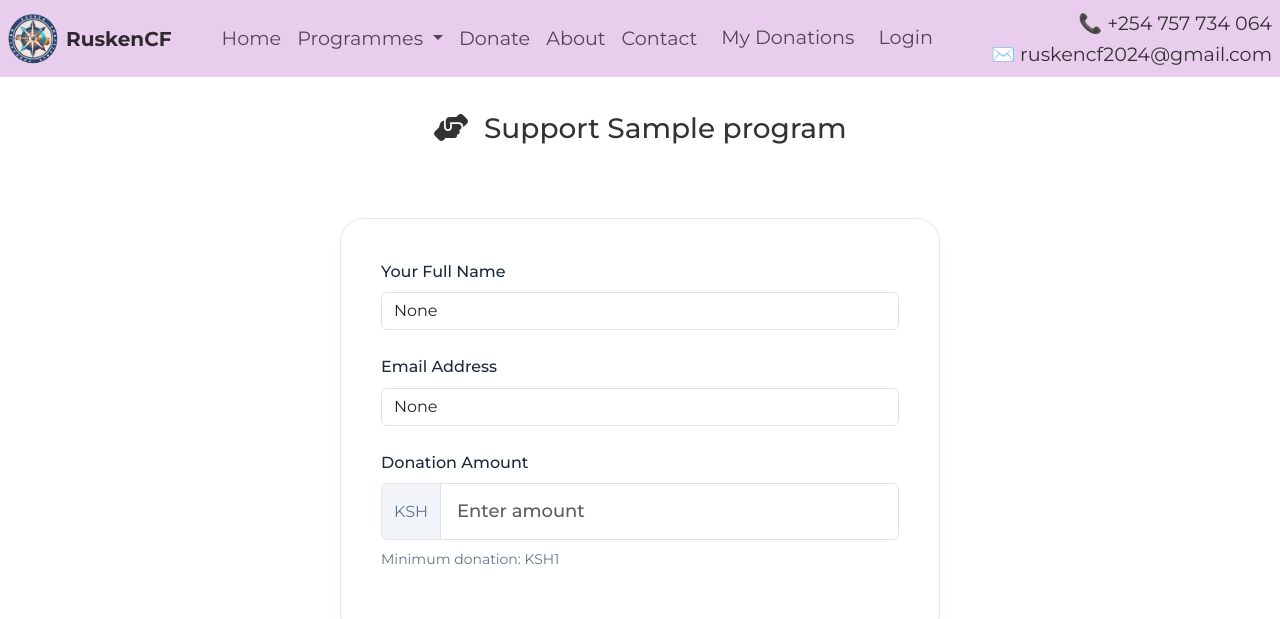
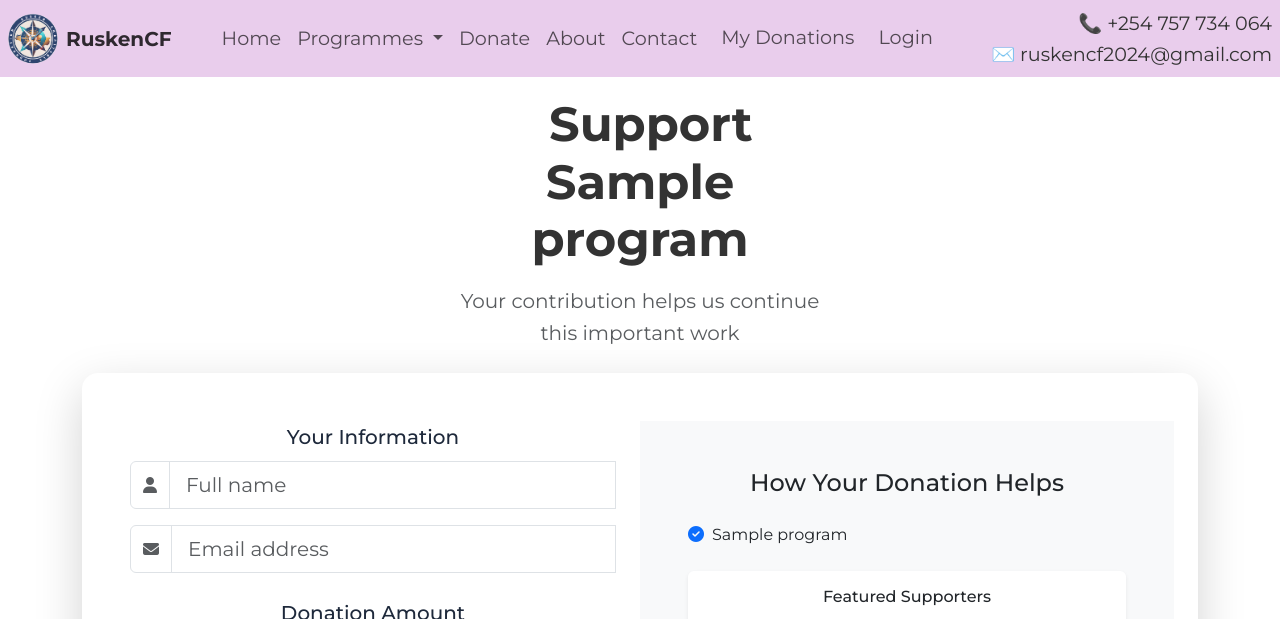
Before and after one commit to KEVINOCHAE/Rusken-Charitable-Foundation, a Flask app: page /donate/donate?program_id=1 in a window 1280 px wide. Shown: the top 619 px of the page. Run offline with Flask 3, Linux system fonts and the light colour scheme; tables that the repository leaves empty hold one stand-in row (values such as "Sample post"); some libraries are stand-ins or nearby versions.

Commit message:
paypal settings

```diff
--- a/app/donate/routes.py
+++ b/app/donate/routes.py
@@ -22,7 +22,6 @@ donate_bp = Blueprint('donate', __name__)
 logger = logging.getLogger(__name__)
 
 
-
 @donate_bp.route('/donate', methods=['GET'])
 def donate():
     program_id = request.args.get('program_id', type=int)
@@ -35,21 +34,23 @@ def donate():
 
     # Pre-fill for logged-in users
     if current_user.is_authenticated:
-        form.donor_name.data  = current_user.username
+        form.donor_name.data = current_user.username
         form.donor_email.data = current_user.email
+    else:
+        form.donor_name.data = ''
+        form.donor_email.data = ''
 
     # Calculate how much remains on the program’s budget
     remaining = f"KSH {program.budget_remaining:,.2f}"
 
     return render_template(
         'donate/donate.html',
-        program           = program,
-        form              = form,
-        remaining         = remaining,
-        currency_symbol   = "KSH",
-        paypal_client_id  = current_app.config['PAYPAL_LIVE_CLIENT_ID']
+        program=program,
+        form=form,
+        remaining=remaining,
+        currency_symbol="KSH",
+        paypal_client_id=current_app.config['PAYPAL_LIVE_CLIENT_ID']
     )
-
 
 
 @donate_bp.route('/confirmation/<int:donation_id>')
--- a/app/paypal/routes.py
+++ b/app/paypal/routes.py
@@ -256,6 +256,9 @@ def _redirect_after(donation):
     return render_template('donate/guest_confirmation.html', donation=donation)
 
 
+
+
+
 @paypal_bp.route('/webhook', methods=['POST'])
 def webhook():
     # 1. Gather PayPal headers
--- a/app/templates/donate/donate.html
+++ b/app/templates/donate/donate.html
@@ -1,58 +1,139 @@
 {% extends "base.html" %}
-{% block title %}Donate to {{ program.title }}{% endblock %}
+{% block title %}Support {{ program.title }} | {{ super() }}{% endblock %}
 
 {% block content %}
-<div class="container py-5 mt-5">
-  <div class="donation-header">
-    <h3>
-      <i class="fas fa-hands-helping me-2"></i>
+<div class="container-lg py-5 mt-5">
+
+
+
+  <div class="text-center mb-5">
+    <div class="progress-wrapper mx-auto mb-4">
+
+    <h1 class="display-5 fw-bold mb-3">
+      <i class="fas fa-hands-holding-heart text-primary me-2"></i>
       Support {{ program.title }}
-    </h3>
-    <div class="remaining">
-      Goal Progress: {{ remaining }} remaining
-    </div>
+    </h1>
+    <p class="lead text-muted">Your contribution helps us continue this important work</p>
   </div>
 
-  <div class="donation-card">
-    <form id="donationForm">
-      {{ form.hidden_tag() }}
+  <!-- Donation Card -->
+  <div class="card border-0 shadow-lg rounded-4 overflow-hidden">
+    <div class="card-body p-5">
+      <div class="row g-5">
+        <!-- Donation Form -->
+        <div class="col-lg-6">
+          <form id="donationForm" class="needs-validation" novalidate>
+            {{ form.hidden_tag() }}
 
-      <div class="mb-4">
-        <label class="form-label">Your Full Name</label>
-        <input type="text" class="form-control" id="donor_name"
-               name="donor_name" required placeholder="John Doe"
-               value="{{ form.donor_name.data }}">
+            <!-- Donor Info -->
+            <div class="mb-4">
+              <label class="form-label fs-5 fw-medium">Your Information</label>
+              <div class="input-group mb-3">
+                <span class="input-group-text">
+                  <i class="fas fa-user text-muted"></i>
+                </span>
+                <input type="text" class="form-control form-control-lg"
+                       id="donor_name" name="donor_name" required
+                       placeholder="Full name" value="{{ form.donor_name.data }}">
+                <div class="invalid-feedback">Please enter your name</div>
+              </div>
+
+              <div class="input-group">
+                <span class="input-group-text">
+                  <i class="fas fa-envelope text-muted"></i>
+                </span>
+                <input type="email" class="form-control form-control-lg"
+                       id="donor_email" name="donor_email" required
+                       placeholder="Email address" value="{{ form.donor_email.data }}">
+                <div class="invalid-feedback">Please enter a valid email</div>
+              </div>
+            </div>
+
+            <!-- Amount Selection -->
+            <div class="mb-4">
+              <label class="form-label fs-5 fw-medium">Donation Amount</label>
+              <div class="d-grid gap-2 mb-3">
+                <div class="btn-group" role="group">
+                  <button type="button" class="btn btn-outline-primary amount-btn" data-amount="25">$25</button>
+                  <button type="button" class="btn btn-outline-primary amount-btn" data-amount="50">$50</button>
+                  <button type="button" class="btn btn-outline-primary amount-btn" data-amount="100">$100</button>
+                </div>
+              </div>
+
+              <div class="input-group">
+                <span class="input-group-text bg-white border-end-0">
+                  <span class="text-primary fw-medium">{{ currency_symbol }}</span>
+                </span>
+                <input type="number" class="form-control form-control-lg border-start-0"
+                       id="amount" name="amount" step="1" min="1" required
+                       placeholder="Other amount" value="{{ form.amount.data }}">
+                <div class="invalid-feedback">Minimum donation is {{ currency_symbol }}1</div>
+              </div>
+            </div>
+
+            <!-- Payment Section -->
+            <div class="border-top pt-4 mt-4">
+              <div id="paymentMessages"></div>
+              <div id="paypal-button-container" class="mb-3"></div>
+              <div class="text-center">
+                <small class="text-muted">
+                  <i class="fas fa-lock-shield me-1"></i>
+                  Secure 256-bit SSL encryption
+                </small>
+              </div>
+            </div>
+          </form>
+        </div>
+
+        <!-- Program Highlights -->
+        <div class="col-lg-6 bg-light p-5">
+          <div class="sticky-top" style="top: 2rem;">
+            <h3 class="h4 mb-4">How Your Donation Helps</h3>
+            <ul class="list-unstyled">
+              <li class="d-flex mb-3">
+                <i class="fas fa-check-circle text-primary me-2 mt-1"></i>
+                <span>{{ program.title }}</span>
+              </li>
+
+            </ul>
+
+            <div class="card border-0 bg-white shadow-sm mt-4">
+              <div class="card-body">
+                <h4 class="h6 mb-3">Featured Supporters</h4>
+                <div class="d-flex align-items-center mb-2">
+                  <div class="avatar-sm me-2">
+                    <img src="..." class="rounded-circle" alt="Supporter">
+                  </div>
+                  <div>
+                    <div class="fw-medium">John D.</div>
+                    <small class="text-muted">Donated $1000</small>
+                  </div>
+                </div>
+               <div class="d-flex align-items-center mb-2">
+                  <div class="avatar-sm me-2">
+                    <img src="..." class="rounded-circle" alt="Supporter">
+                  </div>
+                  <div>
+                    <div class="fw-medium">Oundo Isaac.</div>
+                    <small class="text-muted">Donated $80</small>
+                  </div>
+                </div>
+              </div>
+            </div>
+          </div>
+        </div>
       </div>
-
-      <div class="mb-4">
-        <label class="form-label">Email Address</label>
-        <input type="email" class="form-control" id="donor_email"
-               name="donor_email" required placeholder="john@example.com"
-               value="{{ form.donor_email.data }}">
-      </div>
-
-      <div class="mb-4">
-        <label class="form-label">Donation Amount</label>
-        <div class="input-group">
-          <span class="input-group-text">{{ currency_symbol }}</span>
-          <input type="number" class="form-control amount-input"
-                 id="amount" name="amount" step="0.01" min="1" required
-                 value="{{ form.amount.data }}" placeholder="Enter amount">
-        </div>
-        <div class="helper-text">Minimum donation: {{ currency_symbol }}1</div>
-      </div>
-
-      <div id="paypal-button-container" class="mt-4"></div>
-      <div id="paymentMessages" class="mt-3 text-center text-sm text-red-500"></div>
-    </form>
+    </div>
   </div>
 </div>
 
-<!-- PayPal SDK (ensure this is above your custom script) -->
+
+<!-- PayPal Integration -->
 <script src="https://www.paypal.com/sdk/js?client-id={{ config.PAYPAL_LIVE_CLIENT_ID }}&currency=USD&components=buttons&enable-funding=venmo"></script>
 
 <script>
 document.addEventListener('DOMContentLoaded', () => {
+
   const msgBox = document.getElementById('paymentMessages');
   const csrfToken = document.querySelector('meta[name="csrf-token"]').content;
 
@@ -63,18 +144,42 @@ document.addEventListener('DOMContentLoaded', () => {
     setTimeout(() => { msgBox.textContent = ''; }, 5000);
   }
 
+  // Amount Selection
+  document.querySelectorAll('.amount-btn').forEach(btn => {
+    btn.addEventListener('click', () => {
+      document.getElementById('amount').value = btn.dataset.amount;
+      document.querySelectorAll('.amount-btn').forEach(b =>
+        b.classList.remove('active', 'btn-primary'));
+      btn.classList.add('active', 'btn-primary');
+    });
+  });
+
+
+
+  // Form Validation
+  const form = document.getElementById('donationForm');
+  form.addEventListener('submit', (e) => {
+    if (!form.checkValidity()) {
+      e.preventDefault();
+      e.stopPropagation();
+    }
+    form.classList.add('was-validated');
+  }, false);
+
+  // PayPal Integration
   paypal.Buttons({
     style: { layout: 'vertical', shape: 'rect' },
 
     createOrder: (data, actions) => {
-      const name   = document.getElementById('donor_name').value.trim();
-      const email  = document.getElementById('donor_email').value.trim();
+      const name = document.getElementById('donor_name').value.trim();
+      const email = document.getElementById('donor_email').value.trim();
       const amount = document.getElementById('amount').value.trim();
       const program_id = new URLSearchParams(window.location.search).get('program_id');
 
+      // Frontend validation
       if (!name || !email || !amount) {
         showMessage('Please fill all required fields');
-        throw new Error('Validation failed');
+        return Promise.reject('Validation failed');
       }
 
       return fetch('/paypal/initialize', {
@@ -83,19 +188,33 @@ document.addEventListener('DOMContentLoaded', () => {
           'Content-Type': 'application/json',
           'X-CSRFToken': csrfToken
         },
-        body: JSON.stringify({ donor_name: name, email, amount, program_id })
+        body: JSON.stringify({
+          donor_name: name,
+          email: email,
+          amount: amount,
+          program_id: program_id
+        })
       })
       .then(res => res.json())
       .then(res => {
         if (!res.status || !res.authorization_url) {
-          throw new Error(res.message || 'Could not initialize payment');
+          throw new Error(res.message || 'Payment initialization failed');
         }
-        const token = new URL(res.authorization_url).searchParams.get('token');
-        return token;
+
+        // Extract token from approval URL
+        const url = new URL(res.authorization_url);
+        const token = url.searchParams.get('token');
+
+        if (!token) {
+          throw new Error('Missing order token');
+        }
+
+        return token; // Return the order ID
       });
     },
 
     onApprove: (data, actions) => {
+      // Redirect to PayPal's approval flow
       window.location.href = `/paypal/callback?token=${data.orderID}`;
     },
 
@@ -105,10 +224,56 @@ document.addEventListener('DOMContentLoaded', () => {
 
     onError: (err) => {
       console.error('PayPal Error:', err);
-      showMessage('An error occurred during payment');
+      showMessage('An error occurred during payment processing');
     }
 
   }).render('#paypal-button-container');
 });
+
+// Helper Functions
+function showToast(message, type = 'success') {
+  const toast = document.createElement('div');
+  toast.className = `toast align-items-center text-white bg-${type} border-0`;
+  toast.innerHTML = `
+    <div class="d-flex">
+      <div class="toast-body">${message}</div>
+      <button type="button" class="btn-close btn-close-white me-2 m-auto" data-bs-dismiss="toast"></button>
+    </div>
+  `;
+  document.body.appendChild(toast);
+  new bootstrap.Toast(toast).show();
+}
 </script>
+
+<style>
+.donation-card {
+  background: linear-gradient(135deg, #f8f9fa 0%, #ffffff 100%);
+  border-radius: 1rem;
+  overflow: hidden;
+}
+
+.amount-btn {
+  transition: all 0.2s ease;
+}
+
+.amount-btn:hover {
+  transform: translateY(-2px);
+}
+
+.progress-wrapper {
+  max-width: 400px;
+}
+
+.input-group-text {
+  background: #fff;
+  border-color: #dee2e6;
+}
+
+.toast {
+  position: fixed;
+  bottom: 1rem;
+  right: 1rem;
+  z-index: 9999;
+}
+</style>
 {% endblock %}
```
Also changed, not shown: app/static/js/donations.js (+129 -71 lines), config.py (+4 -4 lines), 2 other files.
